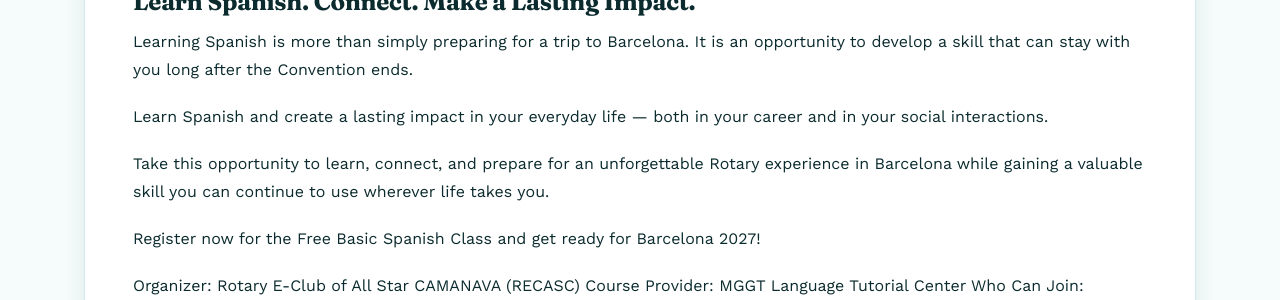
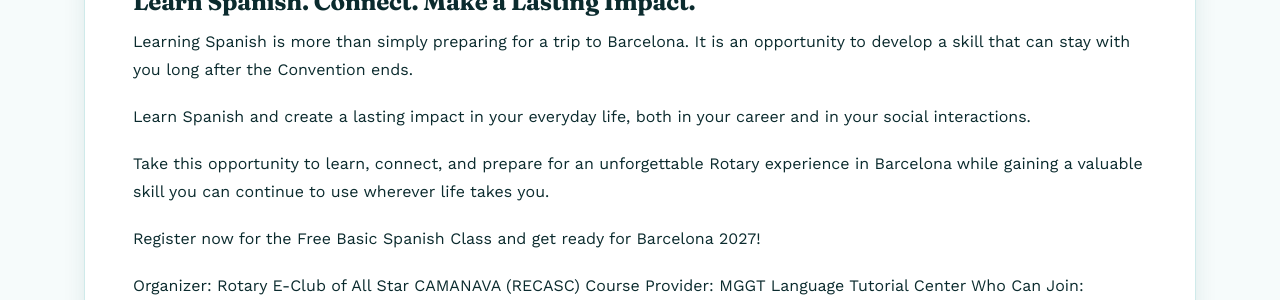
Before and after one commit to allstarcamanava/allstarcamanava.github.io, a Jekyll site: the page built from _posts/2026-09-02-prepare-for-barcelona-2027-learn-basic-spanish-for-the-rotary-international-convention.md, in a window 1280 px wide and 900 px high, scrolled down 2484 px. Shown: the part 153-453 px from the top of the window. Built offline with Jekyll 4.4.1, drawn with Linux system fonts in a browser that asks for light colours.

```diff
--- a/_posts/2026-09-02-prepare-for-barcelona-2027-learn-basic-spanish-for-the-rotary-international-convention.md
+++ b/_posts/2026-09-02-prepare-for-barcelona-2027-learn-basic-spanish-for-the-rotary-international-convention.md
@@ -53,7 +53,7 @@ Interested participants are encouraged to register early so RECASC can record th
 
 Learning Spanish is more than simply preparing for a trip to Barcelona. It is an opportunity to develop a skill that can stay with you long after the Convention ends.
 
-Learn Spanish and create a lasting impact in your everyday life — both in your career and in your social interactions.
+Learn Spanish and create a lasting impact in your everyday life, both in your career and in your social interactions.
 
 Take this opportunity to learn, connect, and prepare for an unforgettable Rotary experience in Barcelona while gaining a valuable skill you can continue to use wherever life takes you.
 
```
